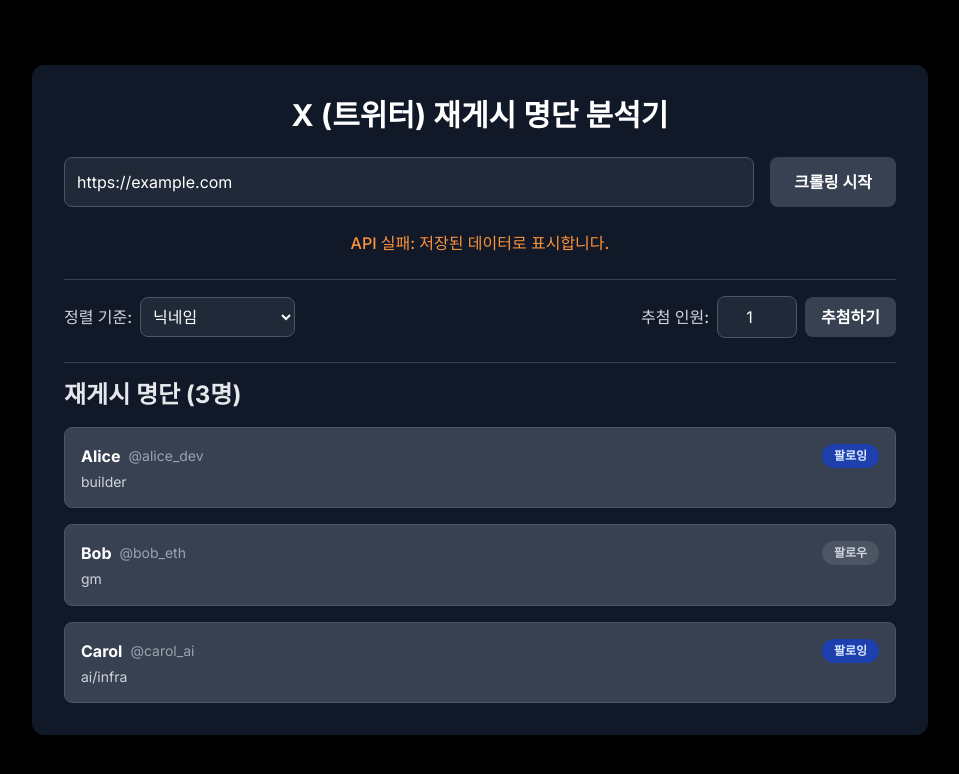
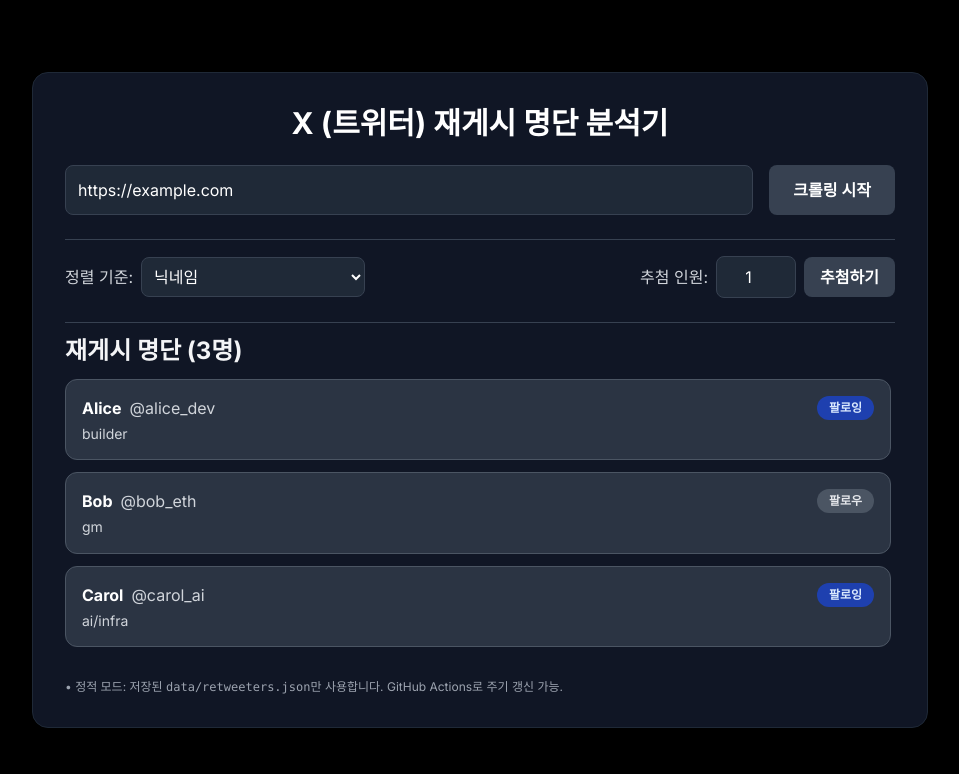
Before and after one commit to JTech-CO/X-Repost-Raffle, a plain HTML site: page index.html in a window 1280 px wide. Both pictures are taken after typing "https://example.com" into the empty fields and a click on the button "크롤링 시작". Shown: the whole page, without its empty margins (160-1119 px from the left). Drawn offline with nearby package versions, Linux system fonts and the light colour scheme; no server answers.

Commit message:
index.html

```diff
--- a/index.html
+++ b/index.html
@@ -2,114 +2,121 @@
 <html lang="ko">
 <head>
   <meta charset="UTF-8" />
-  <meta name="viewport" content="width=device-width, initial-scale=1.0"/>
-  <title>X 재게시 명단 분석기</title>
+  <meta name="viewport" content="width=device-width,initial-scale=1.0" />
+  <title>X 재게시 명단 분석기 (Static)</title>
   <script src="https://cdn.tailwindcss.com"></script>
   <style>
-    @import url('https://fonts.googleapis.com/css2?family=Inter:wght@400;500;600;700&display=swap');
-    body{font-family:'Inter',sans-serif;background-color:#121212}
+    @import url('https://fonts.googleapis.com/css2?family=Inter:wght@400;600;700&display=swap');
+    :root { color-scheme: dark; }
+    body { font-family: Inter, system-ui, -apple-system, Segoe UI, Roboto, Arial, sans-serif; }
   </style>
 </head>
-<body class="bg-black flex items-center justify-center min-h-screen p-4">
-  <div class="bg-gray-900 rounded-xl shadow-2xl p-8 max-w-4xl w-full space-y-6 relative">
-    <h1 class="text-3xl font-bold text-white text-center mb-6">X (트위터) 재게시 명단 분석기</h1>
+<body class="bg-black min-h-screen flex items-center justify-center p-4">
+  <main class="bg-gray-900/95 border border-gray-800 rounded-2xl shadow-2xl max-w-4xl w-full p-8 space-y-6">
+    <h1 class="text-3xl font-bold text-white text-center">X (트위터) 재게시 명단 분석기</h1>
 
-    <!-- 입력 폼 -->
+    <!-- 입력 -->
     <form id="crawler-form" class="flex flex-col sm:flex-row gap-4">
-      <input id="url-input" type="url" required
-        placeholder="게시글 URL (예: https://x.com/username/status/123...)"
-        class="flex-grow p-3 border border-gray-600 rounded-lg focus:outline-none focus:ring-2 focus:ring-blue-500 bg-gray-800 text-white"/>
-      <button class="bg-gray-700 text-white font-semibold py-3 px-6 rounded-lg hover:bg-gray-600">크롤링 시작</button>
+      <input id="url-input" type="url" placeholder="게시글 URL (예: https://x.com/username/status/123...)"
+             class="flex-1 p-3 rounded-lg bg-gray-800 text-white border border-gray-700 focus:outline-none focus:ring-2 focus:ring-indigo-500" />
+      <button class="px-6 py-3 rounded-lg bg-gray-700 hover:bg-gray-600 text-white font-semibold">
+        크롤링 시작
+      </button>
     </form>
 
-    <div id="status-message" class="text-center text-gray-500 font-medium my-2 hidden"></div>
+    <div id="status-message" class="hidden text-center text-sm"></div>
 
     <!-- 컨트롤 -->
-    <div id="controls-section" class="space-y-4 hidden">
-      <hr class="border-t border-gray-700">
+    <section id="controls-section" class="hidden space-y-4">
+      <hr class="border-gray-700">
       <div class="flex flex-col sm:flex-row items-center justify-between gap-4">
         <div class="flex items-center gap-2 w-full sm:w-auto">
           <label for="sort-by" class="text-gray-300 font-medium">정렬 기준:</label>
-          <select id="sort-by" class="flex-grow p-2 border border-gray-600 rounded-lg focus:ring-2 focus:ring-blue-500 bg-gray-800 text-white">
+          <select id="sort-by" class="flex-grow sm:w-56 p-2 rounded-lg bg-gray-800 text-white border border-gray-700">
             <option value="nickname">닉네임</option>
-            <option value="following">팔로잉 상태</option>
-            <option value="unfollowed">팔로우 안 함 상태</option>
+            <option value="following">팔로잉 우선</option>
+            <option value="unfollowed">팔로우 우선</option>
           </select>
         </div>
-        <div class="flex items-center gap-2 w-full sm:w-auto">
+        <div class="flex items-center gap-2">
           <label for="winner-count" class="text-gray-300 font-medium">추첨 인원:</label>
-          <input id="winner-count" type="number" value="1" min="1" max="10"
-                 class="w-20 p-2 border border-gray-600 rounded-lg text-center bg-gray-800 text-white">
-          <button id="draw-button" type="button"
-                  class="bg-gray-700 text-white font-semibold py-2 px-4 rounded-lg hover:bg-gray-600">추첨하기</button>
+          <input id="winner-count" type="number" value="1" min="1" class="w-20 text-center p-2 rounded-lg bg-gray-800 text-white border border-gray-700">
+          <button id="draw-button" type="button" class="px-4 py-2 rounded-lg bg-gray-700 hover:bg-gray-600 text-white font-semibold">
+            추첨하기
+          </button>
         </div>
       </div>
-    </div>
+    </section>
 
-    <!-- 결과 -->
-    <div id="winners-section" class="space-y-4 hidden">
-      <hr class="border-t border-gray-700">
-      <h2 class="text-2xl font-bold text-gray-200">추첨 결과</h2>
+    <!-- 추첨 결과 -->
+    <section id="winners-section" class="hidden space-y-3">
+      <hr class="border-gray-700">
+      <h2 class="text-2xl font-bold text-gray-100">추첨 결과</h2>
       <div id="winners-list" class="grid grid-cols-1 md:grid-cols-2 lg:grid-cols-3 gap-4"></div>
-    </div>
+    </section>
 
     <!-- 명단 -->
-    <div id="retweet-list-section" class="space-y-4 hidden">
-      <hr class="border-t border-gray-700">
-      <h2 class="text-2xl font-bold text-gray-200">재게시 명단 (<span id="user-count">0</span>명)</h2>
-      <div id="retweet-users" class="space-y-4 overflow-y-auto max-h-96"></div>
-    </div>
-  </div>
+    <section id="retweet-list-section" class="hidden space-y-3">
+      <hr class="border-gray-700">
+      <h2 class="text-2xl font-bold text-gray-100">재게시 명단 (<span id="user-count">0</span>명)</h2>
+      <div id="retweet-users" class="space-y-3 max-h-96 overflow-y-auto pr-1"></div>
+    </section>
+
+    <footer class="text-xs text-gray-400 pt-2">
+      • 정적 모드: 저장된 <code>data/retweeters.json</code>만 사용합니다. GitHub Actions로 주기 갱신 가능.
+    </footer>
+  </main>
 
 <script>
+/* ========= Static-only config ========= */
+const DATA_URL = (() => {
+  // 프로젝트 Pages 경로를 보존하고 캐시 무효화 쿼리 추가
+  const base = location.origin + location.pathname.replace(/index\.html?$/,'');
+  return base.replace(/\/?$/, '/') + 'data/retweeters.json?v=' + Date.now();
+})();
+async function callAPI(url, init){
+  const res = await fetch(url, init);
+  if(!res.ok) throw new Error(`HTTP ${res.status} @ ${url}`);
+  return res.json();
+}
+
+/* ========= DOM refs ========= */
 const form = document.getElementById('crawler-form');
 const urlInput = document.getElementById('url-input');
 const statusMessage = document.getElementById('status-message');
 const controlsSection = document.getElementById('controls-section');
-const sortBySelect = document.getElementById('sort-by');
-const winnerCountInput = document.getElementById('winner-count');
-const drawButton = document.getElementById('draw-button');
 const winnersSection = document.getElementById('winners-section');
 const winnersList = document.getElementById('winners-list');
 const retweetListSection = document.getElementById('retweet-list-section');
 const retweetUsersContainer = document.getElementById('retweet-users');
 const userCountSpan = document.getElementById('user-count');
+const sortBySelect = document.getElementById('sort-by');
+const drawButton = document.getElementById('draw-button');
+const winnerCountInput = document.getElementById('winner-count');
 
-// Pages(프로젝트 페이지)에서도 확실히 맞는 data URL 생성
-  const DATA_URL = (() => {
-    const base = location.origin + location.pathname.replace(/index\.html?$/,'');
-    return base.replace(/\/?$/, '/') + 'data/retweeters.json?v=' + Date.now(); // 캐시 무효화
-  })();
+let users = []; // 전체 명단
 
-async function callAPI(path, init){
-    const url = path.startsWith('http') ? path : path; // 절대URL이면 그대로
-    const res = await fetch(url, init);
-    if(!res.ok) throw new Error(`HTTP ${res.status}`);
-    return res.json();
-  }
-
-let users = []; // 서버에서 받아온 재게시 사용자 원본
-
-function show(msg, cls='text-blue-400'){ statusMessage.textContent = msg; statusMessage.className = `text-center font-medium my-2 ${cls}`; statusMessage.classList.remove('hidden'); }
+/* ========= UI helpers ========= */
+function show(msg, cls='text-orange-400'){ statusMessage.textContent = msg; statusMessage.className = `text-center text-sm ${cls}`; statusMessage.classList.remove('hidden'); }
 function hideStatus(){ statusMessage.classList.add('hidden'); }
 
 function renderUsers(list){
-  retweetUsersContainer.innerHTML='';
+  retweetUsersContainer.innerHTML = '';
   if(!list.length){
-    retweetUsersContainer.innerHTML = '<p class="text-center text-gray-400">재게시한 사용자가 없습니다.</p>';
+    retweetUsersContainer.innerHTML = '<p class="text-gray-400 text-center">재게시한 사용자가 없습니다.</p>';
   } else {
     list.forEach(u=>{
-      const div=document.createElement('div');
-      div.className='bg-gray-700 p-4 rounded-lg shadow-sm flex items-start space-x-4 border border-gray-600';
+      const div = document.createElement('div');
+      div.className = 'bg-gray-700/70 border border-gray-600 rounded-xl p-4 flex items-start gap-4';
       div.innerHTML = `
-        <div class="flex-grow">
-          <div class="flex items-center gap-2 mb-1">
+        <div class="flex-1">
+          <div class="flex items-center gap-2">
             <span class="font-bold text-white">${u.nickname||'(no name)'}</span>
-            <span class="text-sm text-gray-400">@${u.handle||''}</span>
+            <span class="text-gray-300">@${u.handle||''}</span>
           </div>
-          <p class="text-sm text-gray-300 leading-snug">${u.description||''}</p>
+          <p class="text-gray-300 text-sm mt-1 leading-snug">${u.description||''}</p>
         </div>
-        <span class="whitespace-nowrap px-3 py-1 text-xs font-semibold rounded-full ${u.followStatus==='팔로잉' ? 'bg-blue-800 text-blue-100' : 'bg-gray-600 text-gray-300'}">
+        <span class="px-3 py-1 text-xs font-semibold rounded-full ${u.followStatus==='팔로잉'?'bg-blue-800 text-blue-100':'bg-gray-600 text-gray-200'}">
           ${u.followStatus||'팔로우'}
         </span>`;
       retweetUsersContainer.appendChild(div);
@@ -119,78 +126,67 @@
 }
 
 function sortUsers(criterion){
-  const list=[...users];
+  const list = [...users];
   if(criterion==='nickname') list.sort((a,b)=>(a.nickname||'').localeCompare(b.nickname||''));
   if(criterion==='following') list.sort((a,b)=> ((a.followStatus==='팔로잉')? -1:1) - ((b.followStatus==='팔로잉')? -1:1));
   if(criterion==='unfollowed') list.sort((a,b)=> ((a.followStatus==='팔로우')? -1:1) - ((b.followStatus==='팔로우')? -1:1));
   renderUsers(list);
 }
 
-async function callAPI(path, init){
-  const res = await fetch(path, init);
-  if(!res.ok) throw new Error(`HTTP ${res.status}`);
-  return res.json();
-}
+/* ========= Events ========= */
+sortBySelect.addEventListener('change', (e)=> sortUsers(e.target.value));
 
+drawButton.addEventListener('click', ()=>{
+  const n = Math.max(1, Math.min(parseInt(winnerCountInput.value||'1',10), users.length));
+  if(!users.length){ alert('명단이 비어 있습니다.'); return; }
+  winnersList.innerHTML = '';
+  winnersSection.classList.remove('hidden');
+
+  const pool = [...users]; const set = new Set();
+  while(set.size < n) set.add(pool.splice(Math.floor(Math.random()*pool.length),1)[0]);
+  Array.from(set).forEach(w=>{
+    const card = document.createElement('div');
+    card.className = 'bg-green-900/70 border-2 border-green-400 rounded-xl p-4';
+    card.innerHTML = `
+      <p class="text-green-300 font-bold text-lg">${w.nickname}</p>
+      <p class="text-green-400 text-sm">@${w.handle}</p>
+      <p class="text-green-500 text-xs mt-2 truncate">${w.description||''}</p>`;
+    winnersList.appendChild(card);
+  });
+});
+
+/* ========= Submit: 항상 JSON만 읽음 ========= */
 form.addEventListener('submit', async (e)=>{
   e.preventDefault();
-  const url=urlInput.value.trim();
+  const url = urlInput.value.trim();
   if(!url){ show('URL을 입력해주세요.','text-red-400'); return; }
-  show('크롤링 중...');
+
+  show('저장된 데이터로 표시합니다.','text-gray-400');
   try{
-    // 서버모드: 백엔드 API 호출
-    const data = await callAPI(`/api/crawl?url=${encodeURIComponent(url)}`);
+    const data = await callAPI(DATA_URL);
     users = data.users || [];
     renderUsers(users);
     controlsSection.classList.remove('hidden');
     retweetListSection.classList.remove('hidden');
-    show('크롤링 완료!','text-green-400');
+    hideStatus(); // 메시지 숨김
   }catch(err){
-    // 정적모드(GitHub Actions 산출물) 폴백
-    try{
-      const data = await callAPI(DATA_URL); // 폴백 부분 수정
-      users = data.users || [];
-      renderUsers(users);
-      controlsSection.classList.remove('hidden');
-      retweetListSection.classList.remove('hidden');
-      show('API 실패: 저장된 데이터로 표시합니다.','text-orange-400');
-    }catch(e2){
-      show('크롤링/폴백 실패. 서버/데이터를 확인하세요.','text-red-400');
-    }
+    console.error('JSON fetch failed:', err);
+    show('데이터 파일을 찾을 수 없습니다. (data/retweeters.json)','text-red-400');
   }
 });
 
-sortBySelect.addEventListener('change',(e)=>sortUsers(e.target.value));
-
-drawButton.addEventListener('click', async ()=>{
-  const n = parseInt(winnerCountInput.value||'1',10);
-  if(!users.length){ alert('명단이 비어 있습니다.'); return; }
-  if(n<1 || n>users.length){ alert('추첨 인원은 1 ~ 전체 인원수 사이여야 합니다.'); return; }
-  winnersList.innerHTML='';
-  winnersSection.classList.remove('hidden');
+/* ========= 초기 자동 로드(선택) ========= */
+/* 페이지 진입 시에도 바로 데이터 보여주고 싶다면 주석 해제
+(async ()=>{
   try{
-    const data = await callAPI('/api/draw', {method:'POST', headers:{'Content-Type':'application/json'}, body:JSON.stringify({count:n, users})});
-    (data.winners||[]).forEach(w=>{
-      const d=document.createElement('div');
-      d.className='bg-green-900 p-4 rounded-lg border-2 border-green-400';
-      d.innerHTML=`<p class="font-bold text-lg text-green-300">${w.nickname}</p>
-                   <p class="text-sm text-green-400">@${w.handle}</p>
-                   <p class="text-xs text-green-500 mt-2 truncate">${w.description||''}</p>`;
-      winnersList.appendChild(d);
-    });
-  }catch(err){
-    // 폴백: 클라이언트에서 추첨
-    const pool=[...users]; const set=new Set(); while(set.size<n){ set.add(pool.splice(Math.floor(Math.random()*pool.length),1)[0]); }
-    Array.from(set).forEach(w=>{
-      const d=document.createElement('div');
-      d.className='bg-green-900 p-4 rounded-lg border-2 border-green-400';
-      d.innerHTML=`<p class="font-bold text-lg text-green-300">${w.nickname}</p>
-                   <p class="text-sm text-green-400">@${w.handle}</p>
-                   <p class="text-xs text-green-500 mt-2 truncate">${w.description||''}</p>`;
-      winnersList.appendChild(d);
-    });
-  }
-});
+    const data = await callAPI(DATA_URL);
+    users = data.users || [];
+    renderUsers(users);
+    controlsSection.classList.remove('hidden');
+    retweetListSection.classList.remove('hidden');
+  }catch(e){}
+})();
+*/
 </script>
 </body>
 </html>
```
